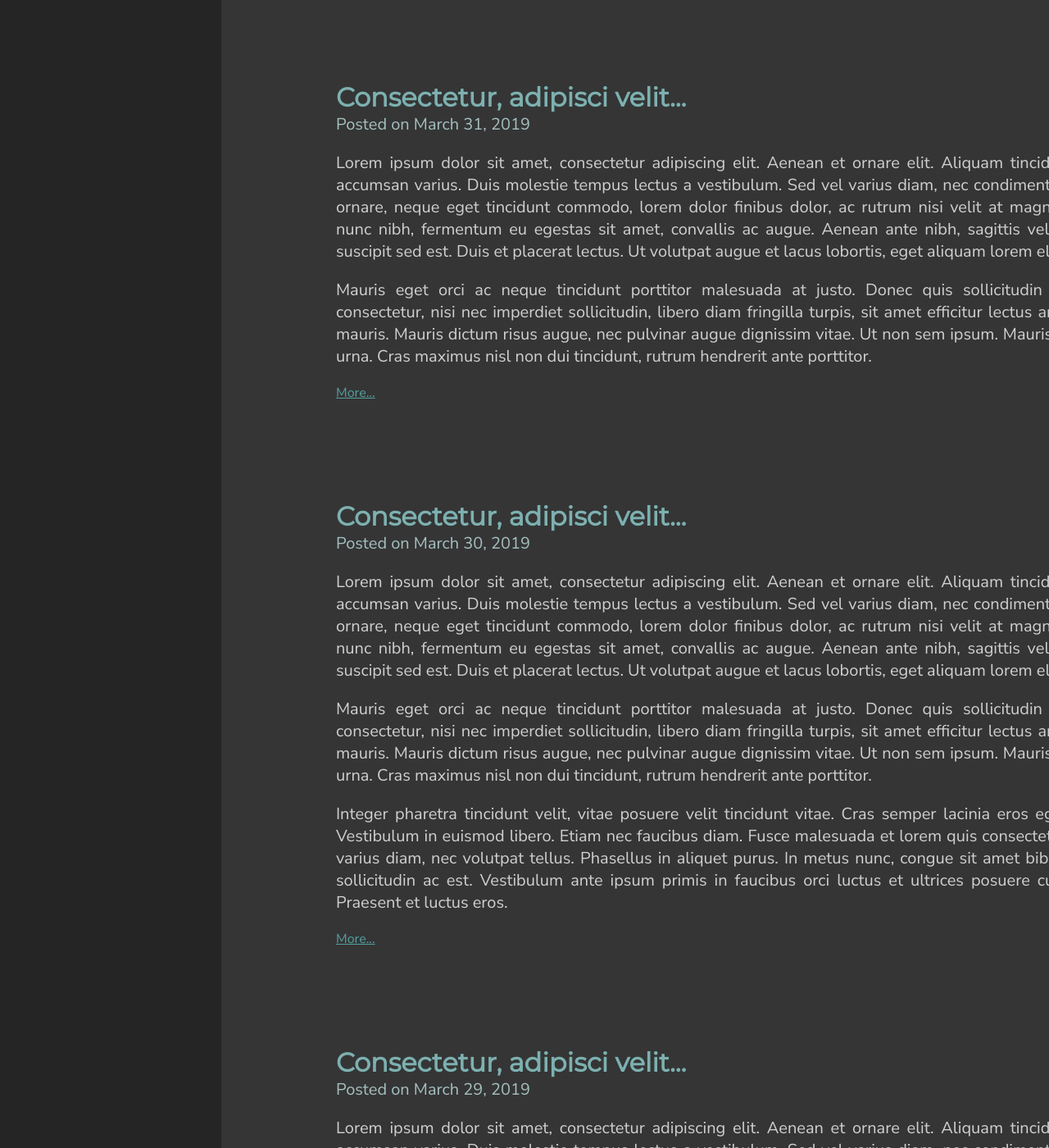
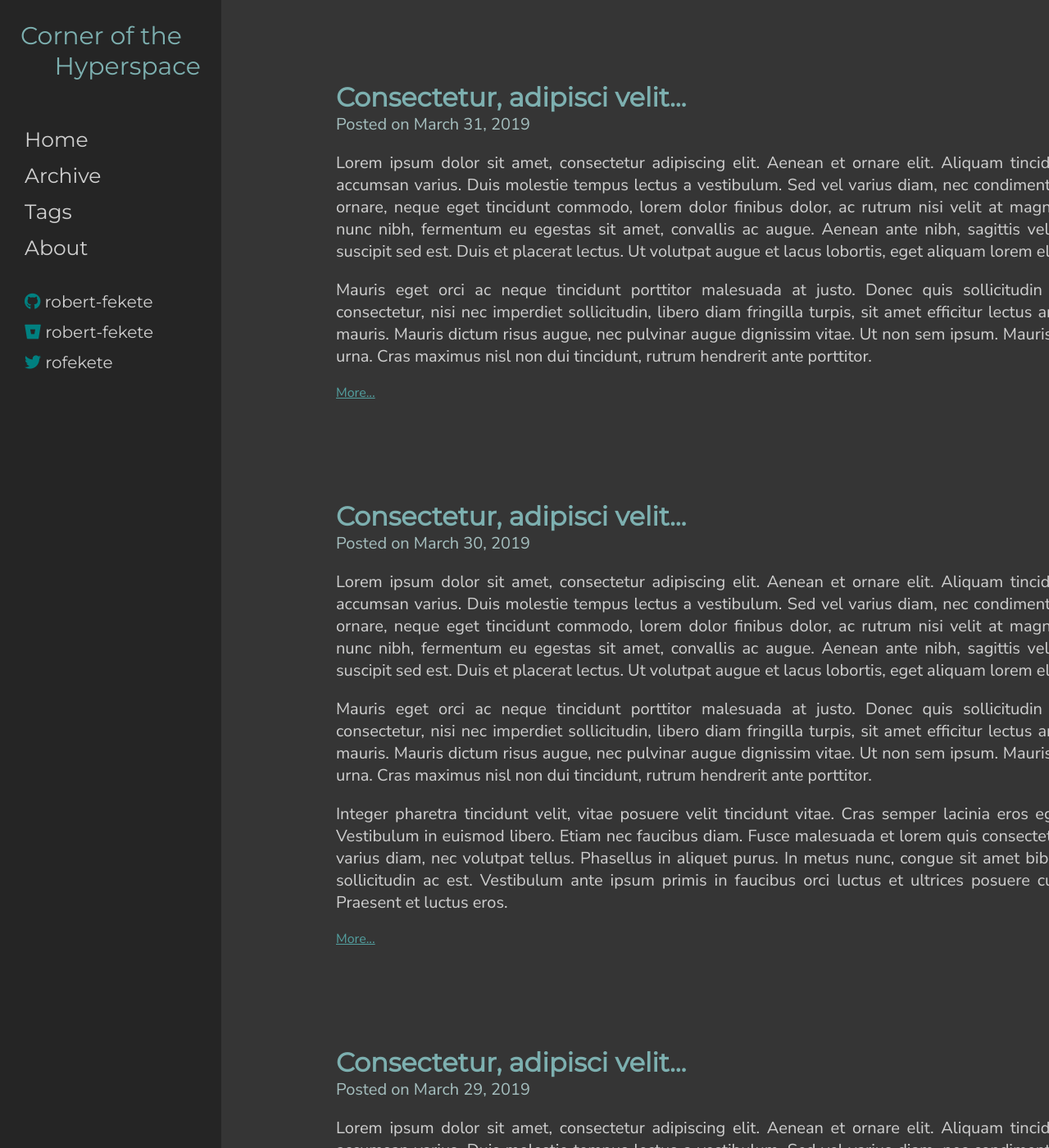
Before and after one commit to robert-fekete/robert-fekete.github.io, a Jekyll site: the page built from index.html, in a window 1280 px wide and 1400 px high, scrolled down 640 px. Shown: the whole window at 82% size. Built offline with Jekyll 4.4.1, drawn with Linux system fonts in a browser that asks for light colours; nearby versions of some CDN libraries; the list of posts is cut into pages by our own code.

Commit message:
Making sidebar sticky again

```diff
--- a/_includes/default.html
+++ b/_includes/default.html
@@ -9,7 +9,7 @@
             <div class="content-container-center">
                 {{ content }}
             </div>
+            {% include footer.html %}
         </div>
-        {% include footer.html %}
     </body>
 </html>
--- a/_sass/content_container.scss
+++ b/_sass/content_container.scss
@@ -15,8 +15,8 @@
     grid-template-columns: $navbar_width $content_width + 2 * $content_padding;
     grid-template-rows: [row1-start] auto [row1-end row2-start] 80px [row2-end];
     grid-template-areas:
-    "sidebar content content"
-    "sidebar  footer  footer";
+    "sidebar content"
+    "sidebar  footer";
 
     .content-container{
         color: $font_color;
--- a/_sass/navbar.scss
+++ b/_sass/navbar.scss
@@ -4,7 +4,11 @@
 
 .navbar-container{
 
+    position: fixed;
     grid-area: sidebar;
+    width: $navbar_width;
+    height: 100vh;
+
     font-size: 25px;
     color: $font_color;
     background-color: $color1;
```
